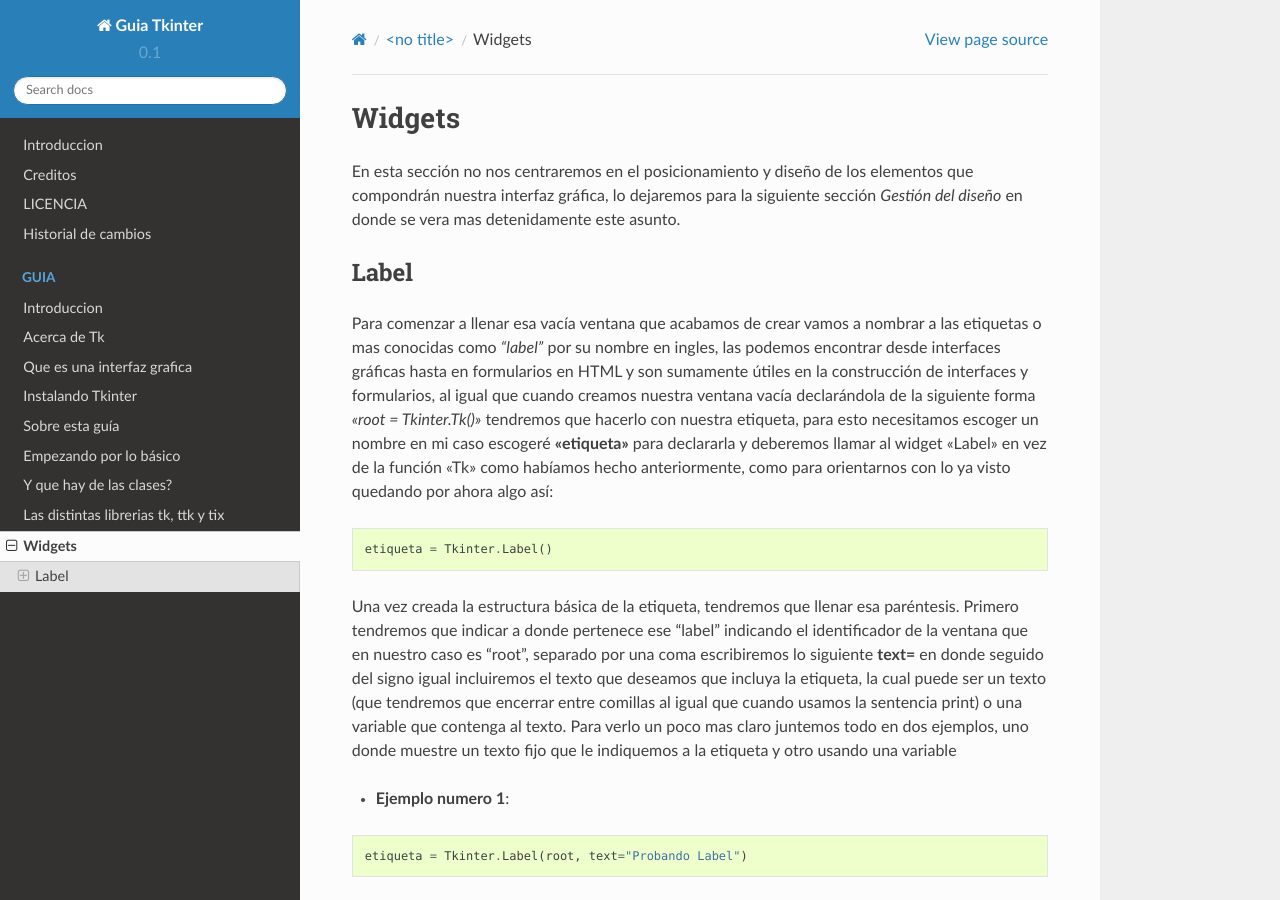
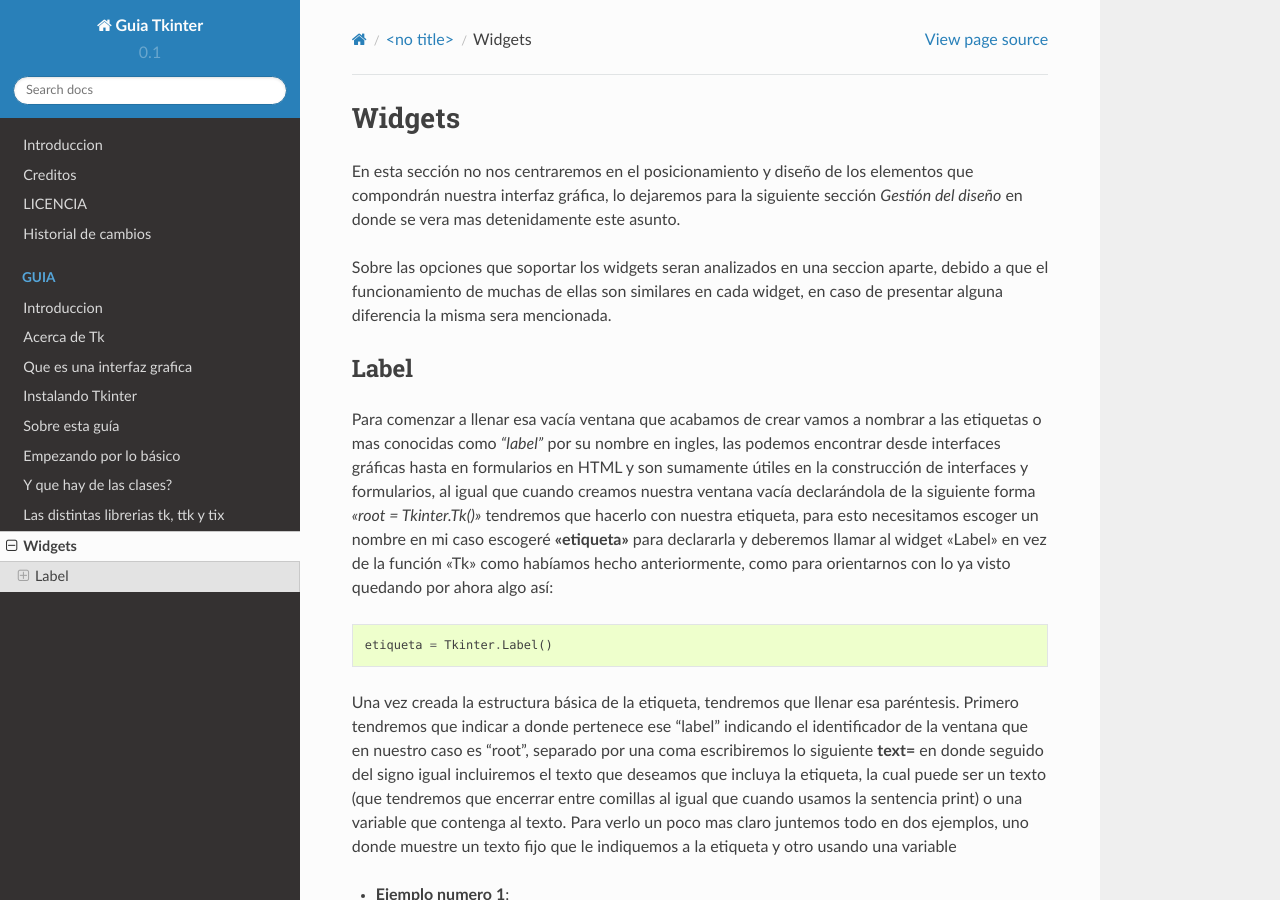
Before and after one commit to eliluminado/tutorial_tkinter, a Sphinx documentation site: the page built from source/chapters/6-widgets/6.1-Intro.rst, in a window 1280 px wide and 900 px high. Built offline with Sphinx 7.4.7 and the Read the Docs theme 2.0.0, drawn with Linux system fonts in a browser that asks for light colours.

Commit message:
Aclaracion sobre el tema de las opciones

```diff
--- a/source/chapters/6-widgets/6.1-Intro.rst
+++ b/source/chapters/6-widgets/6.1-Intro.rst
@@ -7,4 +7,8 @@ En esta sección no nos centraremos en el posicionamiento y diseño de los eleme
 gráfica, lo dejaremos para la siguiente sección *Gestión del diseño* en donde se vera mas detenidamente
 este asunto.
 
+Sobre las opciones que soportar los widgets seran analizados en una seccion aparte, debido a que el funcionamiento de
+muchas de ellas son similares en cada widget, en caso de presentar alguna diferencia la misma sera mencionada.
+
 .. include:: 6.2-Label.rst
+.. include:: 6.3-Button.rst
```
